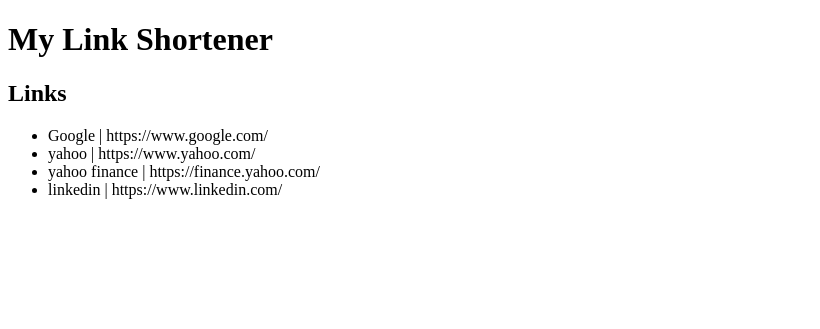
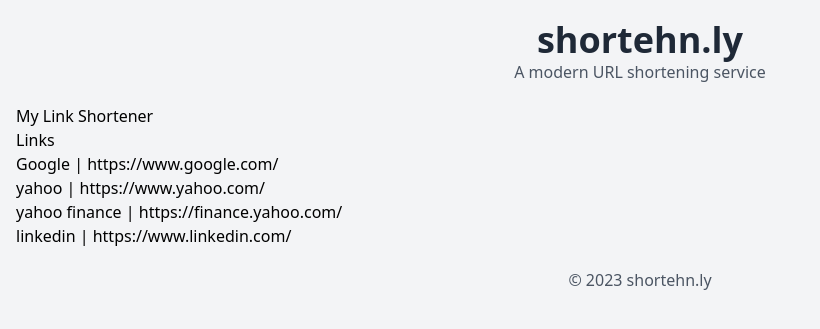
Before and after one commit to BernardoAguayoOrtega/shortener, a Django app: page / in a window 1280 px wide. Shown: the top 329 px of the page, without its empty margins (0-820 px from the left). Run offline with Django 4.2, Linux system fonts and the light colour scheme; data comes from the database, SQL or seed files in the repository.

Commit message:
add base html

```diff
--- /dev/null
+++ b/links/templates/links/__base.html
@@ -0,0 +1,32 @@
+<!DOCTYPE html>
+<html lang="en">
+  <head>
+    <meta charset="UTF-8" />
+    <meta name="viewport" content="width=device-width, initial-scale=1.0" />
+    <title>shortehn.ly</title>
+    <!-- Tailwind CSS CDN -->
+    <link
+      href="https://cdn.jsdelivr.net/npm/tailwindcss@2.2.19/dist/tailwind.min.css"
+      rel="stylesheet"
+    />
+    <style>
+      /* Additional custom styles can go here */
+    </style>
+  </head>
+  <body class="bg-gray-100">
+    <div class="container mx-auto px-4">
+      <header class="text-center py-5">
+        <h1 class="text-4xl font-bold text-gray-800">
+          <a href="{% url 'home' %}">shortehn.ly</a>
+        </h1>
+        <p class="text-gray-600">A modern URL shortening service</p>
+      </header>
+
+      {% block content %}
+      <!-- Main content will be injected here -->
+      {% endblock %}
+
+      <footer class="text-center py-5 text-gray-600">© 2023 shortehn.ly</footer>
+    </div>
+  </body>
+</html>
--- a/links/templates/links/index.html
+++ b/links/templates/links/index.html
@@ -1,10 +1,6 @@
-<!-- FILEPATH: /home/bernardo/Documents/Python/shortener/links/templates/links/index.html -->
-<!DOCTYPE html>
-<html>
-<head>
-    <title>My Link Shortener</title>
-</head>
-<body>
+{% extends 'links/__base.html' %}
+
+{% block content %}
     <h1>My Link Shortener</h1>
     {% if links %}
         <h2>Links</h2>
@@ -14,5 +10,4 @@
             {% endfor %}
         </ul>
     {% endif %}
-</body>
-</html>
+{% endblock %}
```
